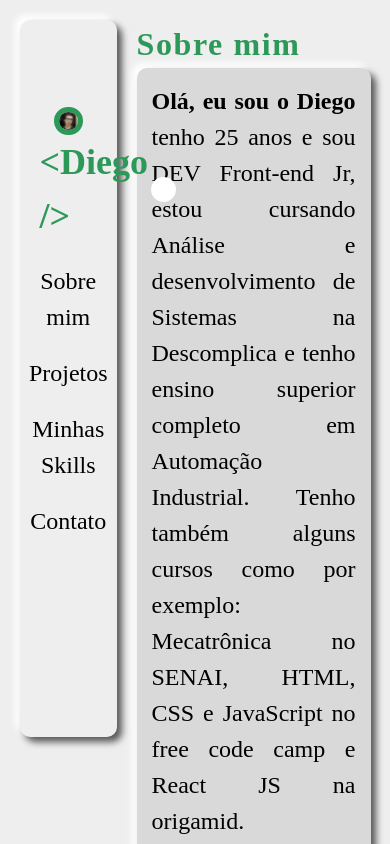
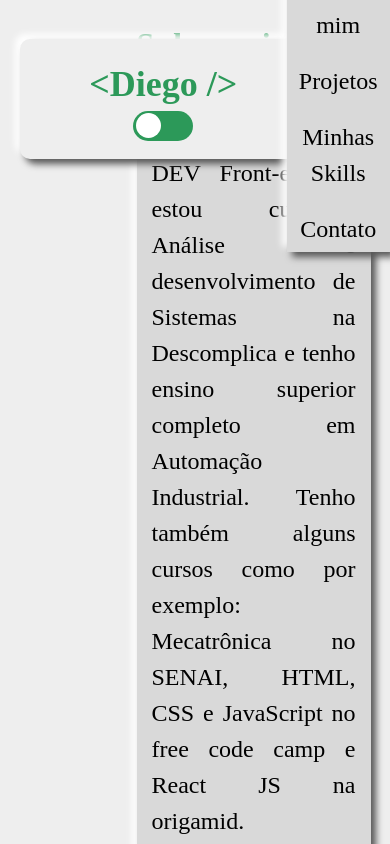
Before and after one commit to ArcherDiego/Portfolio, a React (Create React App) app: page / in a window 390 px wide. Shown: the top 844 px of the page. Built offline with nearby package versions, Linux system fonts and the light colour scheme; a web font is replaced by a local one.

Commit message:
faet: starting responsive site

```diff
--- /dev/null
+++ b/src/components/Burger/index.js
@@ -0,0 +1,14 @@
+import React from "react"
+import BurgerStyle from "./style"
+
+const Burger = ({open, setOpen}) => {
+    return (
+        <BurgerStyle open={open} onClick={setOpen}>
+            <div />
+            <div />
+            <div />
+        </BurgerStyle>
+    )
+}
+
+export default Burger
--- /dev/null
+++ b/src/components/Burger/style.js
@@ -0,0 +1,37 @@
+import styled from "styled-components";
+
+const BurgerStyle = styled.div`
+    width: 2rem;
+    height: 2rem;
+    position: fixed;
+    top: 15px;
+    right: 20px;
+    cursor: pointer;
+    display: flex;
+    flex-direction: column;
+    justify-content: space-around;
+
+    div {
+        width: 2rem;
+        height: .25rem;
+        background: ${({theme}) => theme.color};
+        border-radius: 10px;
+        transform-origin: 0px;
+        transition: all .2s linear;
+
+        &:nth-child(1) {
+            transform: ${({open}) => open ? "rotate(45deg)" : "rotate(0)"};
+        }
+
+        &:nth-child(2) {
+            transform: ${({open}) => open ? "translateX(100%)" : "translateX(0)"};
+            opacity: ${({open}) => open ? 0 : 1};
+        }
+
+        &:nth-child(3) {
+            transform: ${({open}) => open ? "rotate(-45deg)" : "rotate(0)"};
+        }
+    }
+`;
+
+export default BurgerStyle
--- a/src/components/Navigation/index.js
+++ b/src/components/Navigation/index.js
@@ -1,11 +1,19 @@
 import React from "react"
+
+import Burger from "../Burger"
 import ToggleBtn from "../ToggleBtn"
 
 import NavStyle from "./style"
 
 const Nav = ({theme, setTheme}) => {
+    const [open, setOpen] = React.useState(false)
+
     const handleClick = () => {
         theme === "light" ? setTheme('dark') : setTheme('light')
+    }
+
+    const handleOpen = () => {
+        setOpen(!open)
     }
 
     return (
@@ -15,12 +23,18 @@ const Nav = ({theme, setTheme}) => {
                 <h2>&lt;Diego /&gt;</h2>
                 <ToggleBtn toggled={ false } onClick={ handleClick } />
             </section>
+            {
+                open ? (
+                    <Burger open={open} setOpen={handleOpen} />
+                ) : (
                     <ul>
                         <li><a href="#about">Sobre mim</a></li>
                         <li><a href="#projects">Projetos</a></li>
                         <li><a href="#skills">Minhas Skills</a></li>
                         <li><a href="#contact">Contato</a></li>
                     </ul>
+                )
+            }
         </NavStyle>
     )
 }
--- a/src/components/Navigation/style.js
+++ b/src/components/Navigation/style.js
@@ -51,6 +51,30 @@ const NavStyle = styled.nav`
         font-size: larger;
         transition: 0.4s;
     }
+
+    @media screen and (max-width: 480px) {
+        flex-direction: row;
+        margin: 5%;
+        width: 100%;
+        height: 7.5rem;
+
+        section {
+            padding: 5px;
+            flex-direction: column;
+        }
+
+        img {
+            display: none;
+        }
+
+        ul {
+            background-color: ${({theme}) => theme.neumorphism};
+            height: auto;
+            top: 2rem;
+            right: 2rem;
+            padding: 5px;
+        }
+    }
 `;
 
 export default NavStyle
--- a/src/pages/Contact/style.js
+++ b/src/pages/Contact/style.js
@@ -19,6 +19,7 @@ const ContactStyle = styled.section`
         flex-direction: column;
         align-items: center;
         width: 18%;
+        transition: .5s;
 
         p {
             font-size: .75rem;
@@ -26,6 +27,8 @@ const ContactStyle = styled.section`
     }
 
     a:hover {
+        transform: scale(1.1);
+        transition: .5s;
         animation-name: sparkle;
         animation-duration: 2s;
         animation-iteration-count: infinite;
```
Lines whose indentation alone changed are shown as unchanged.
